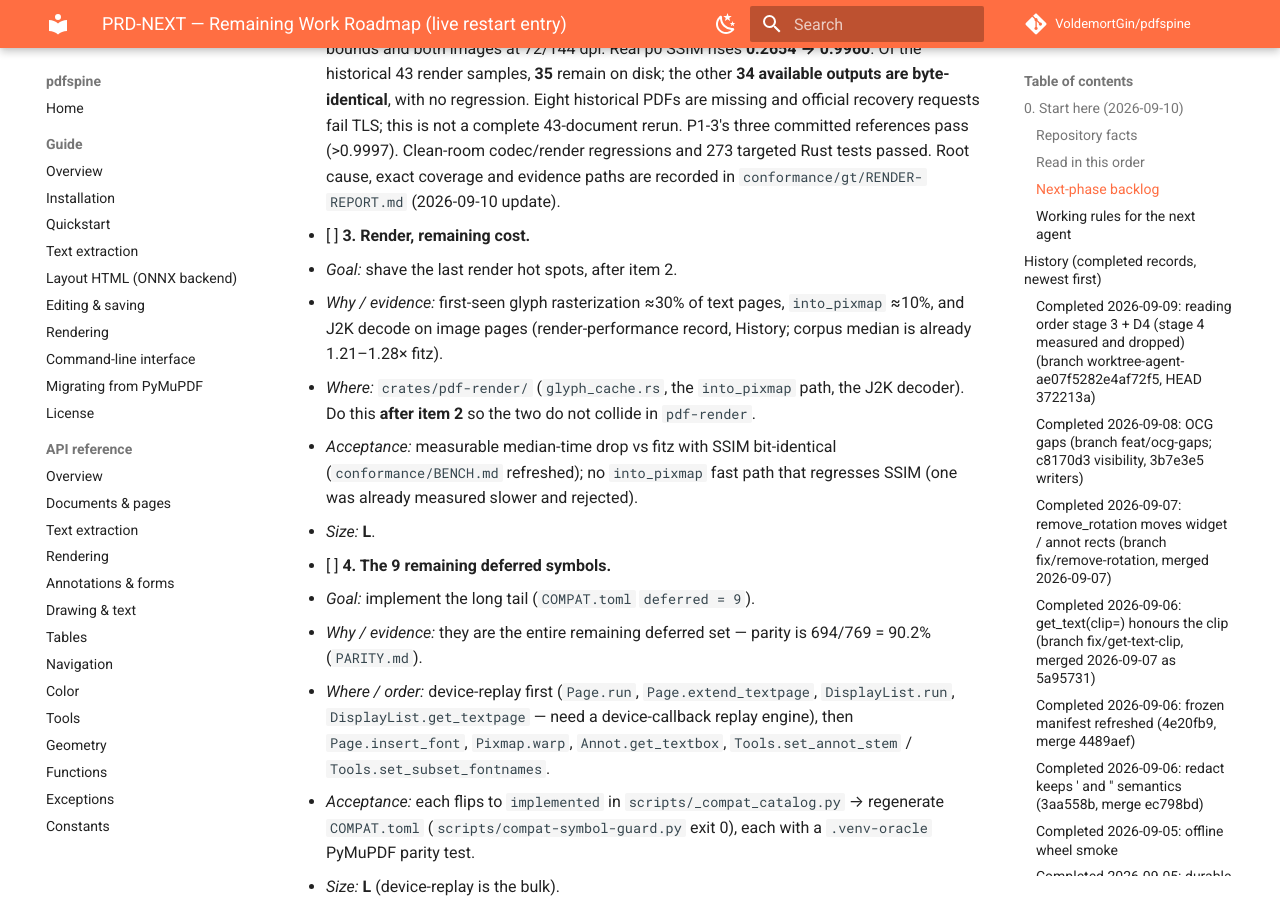
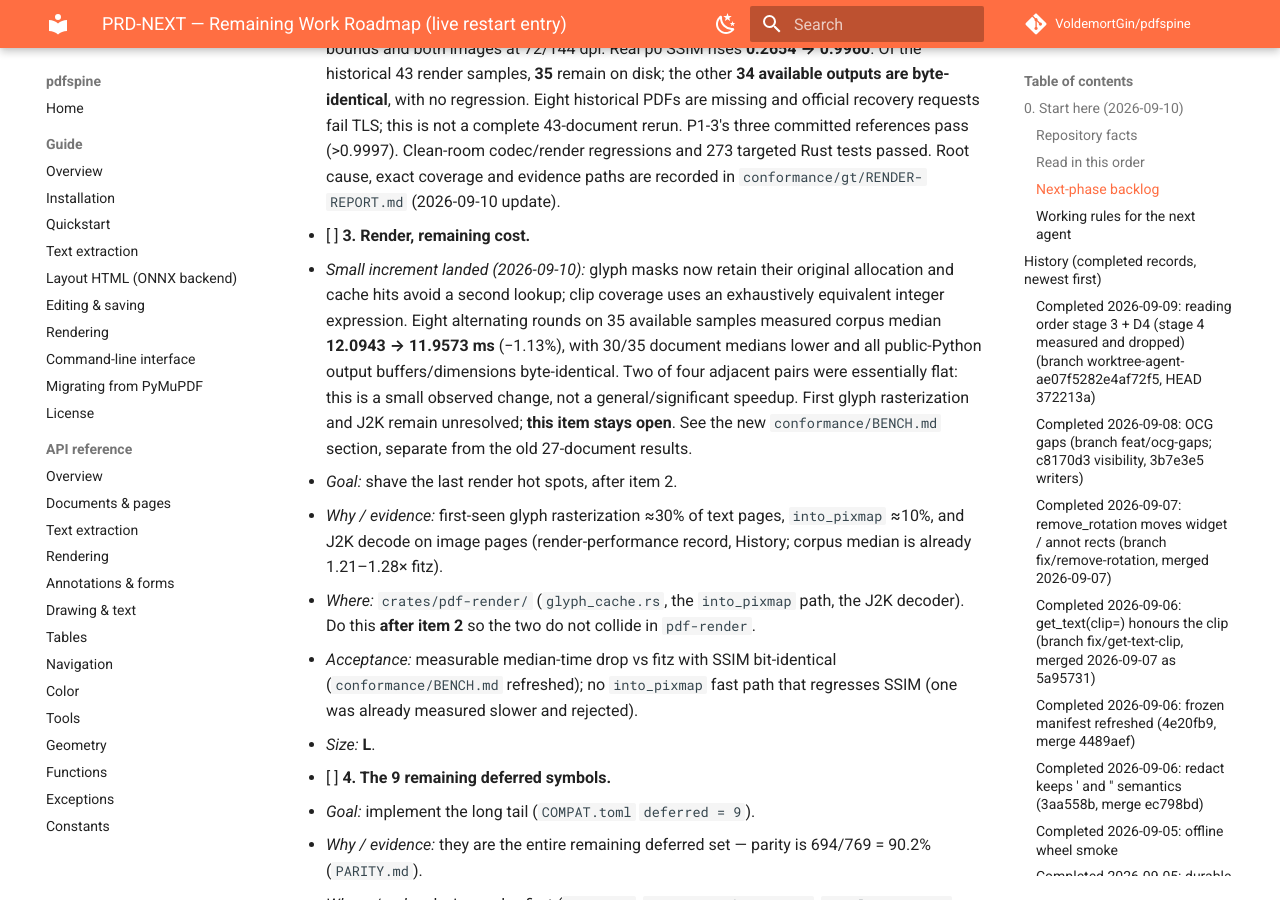
Before and after one commit to VoldemortGin/pdfspine, an MkDocs documentation site: the page built from docs/PRD-NEXT.md, in a window 1280 px wide and 900 px high, scrolled down 4687 px. Built offline with MkDocs 1.6.1 and Material for MkDocs 9.7.7, drawn with Linux system fonts in a browser that asks for light colours; comment, search, counter and statistics services are not loaded.

Commit message:
docs: record bounded render cost improvement and open hotspots

```diff
--- a/docs/PRD-NEXT.md
+++ b/docs/PRD-NEXT.md
@@ -205,6 +205,15 @@
   `conformance/gt/RENDER-REPORT.md` (2026-09-10 update).
 
 - [ ] **3. Render, remaining cost.**
+  - *Small increment landed (2026-09-10):* glyph masks now retain their original
+    allocation and cache hits avoid a second lookup; clip coverage uses an
+    exhaustively equivalent integer expression. Eight alternating rounds on
+    35 available samples measured corpus median **12.0943 → 11.9573 ms** (−1.13%),
+    with 30/35 document medians lower and all public-Python output buffers/dimensions
+    byte-identical. Two of four adjacent pairs were essentially flat: this is
+    a small observed change, not a general/significant speedup. First glyph
+    rasterization and J2K remain unresolved; **this item stays open**. See the
+    new `conformance/BENCH.md` section, separate from the old 27-document results.
   - *Goal:* shave the last render hot spots, after item 2.
   - *Why / evidence:* first-seen glyph rasterization ≈30% of text pages,
     `into_pixmap` ≈10%, and J2K decode on image pages (render-performance record,
```
Also changed, not shown: CHANGELOG.md (+8 -0 lines).
